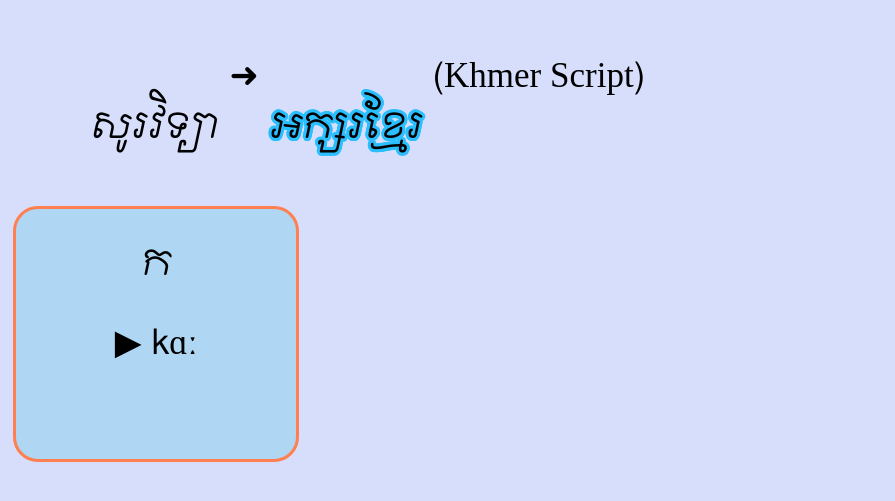
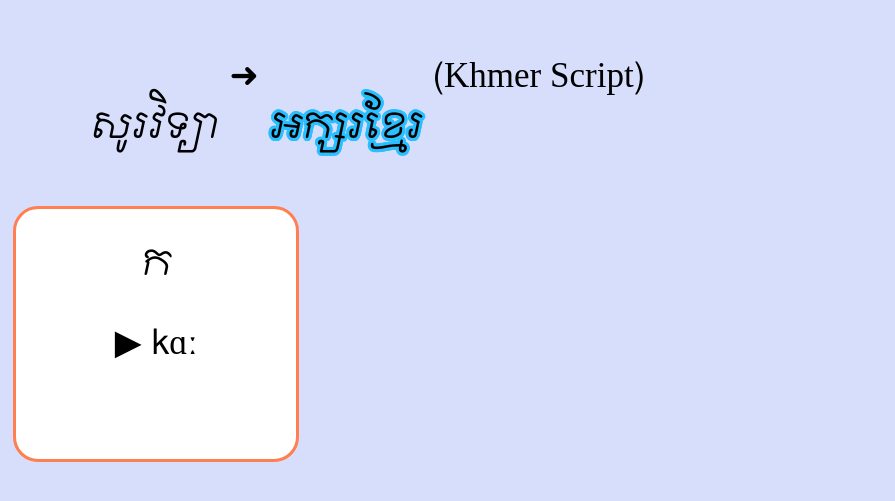
Before and after one commit to demisart/khmer, a plain HTML site: page CONT/01phonology/01script/script.html in a window 1280 px wide. Shown: the part 159-660 px from the top of the page, without its empty margins (0-895 px from the left). Drawn offline with Linux system fonts and the light colour scheme.

Commit message:
Add files via upload

```diff
--- a/CONT/01phonology/01script/script.html
+++ b/CONT/01phonology/01script/script.html
@@ -100,7 +100,7 @@ div.desc {
 	<a href="../phonology.html"><ruby><span>សូរវិទ្យា</span><rt><font color="#F66026"></font></rt></ruby></font> ➜ <a href=""><ruby><span id="borda">អក្សរខ្មែរ</span><rt><font color="#F66026"></font></rt></ruby> (<font face="Source Han Sans TC Light">Khmer Script</font>)</font>
 </pre></div>
 
-<div class="gallery"><div class="desc"> <span id="fonte">ក</span> <br>
+<div class="gallery" style="background: white"><div class="desc"> <span id="fonte">ក</span> <br>
 <a href="javascript:void(0);" onmousedown="housepontic.play()">▶</a> <span id="fonte">kɑː</span>
 </div></div>
 
```
